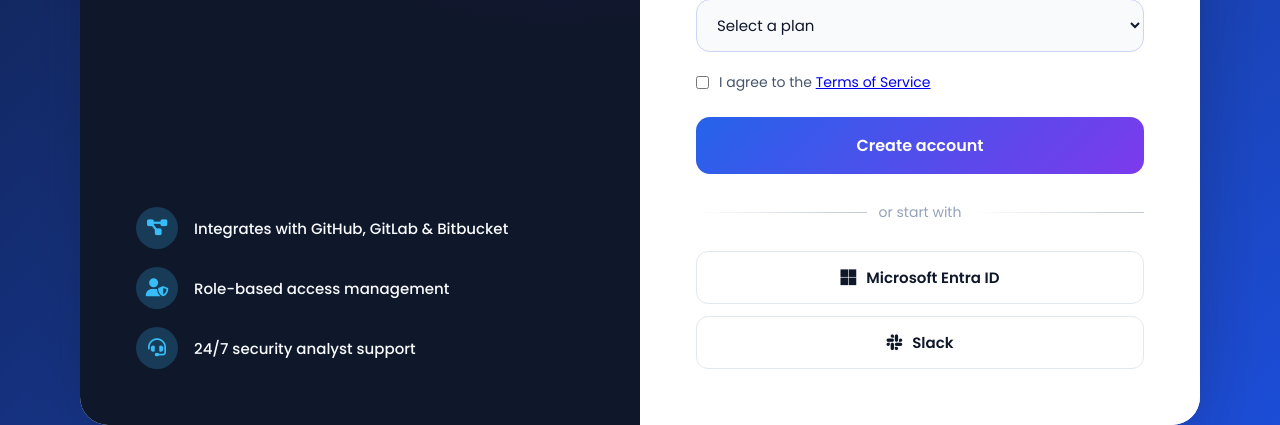
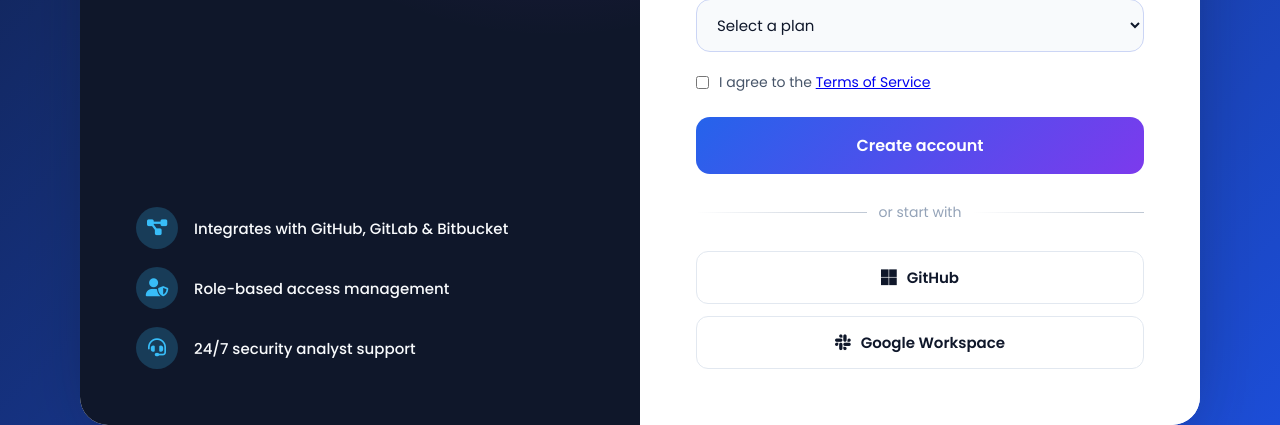
Before and after one commit to Piyush-Coding/Co_Detection, a Django app: page /signup.html in a window 1280 px wide. Shown: the part 822-1247 px from the top of the page. Run offline with Django 5.2, Linux system fonts and the light colour scheme.

Commit message:
Update social sign-in buttons for GitHub and Google

```diff
--- a/templates/signup.html
+++ b/templates/signup.html
@@ -144,11 +144,11 @@
             <div class="social-signin">
                 <button class="social-button" type="button">
                     <i class="fab fa-microsoft"></i>
-                    Microsoft Entra ID
+                    GitHub
                 </button>
                 <button class="social-button" type="button">
                     <i class="fab fa-slack"></i>
-                    Slack
+                    Google Workspace
                 </button>
             </div>
         </main>
```
